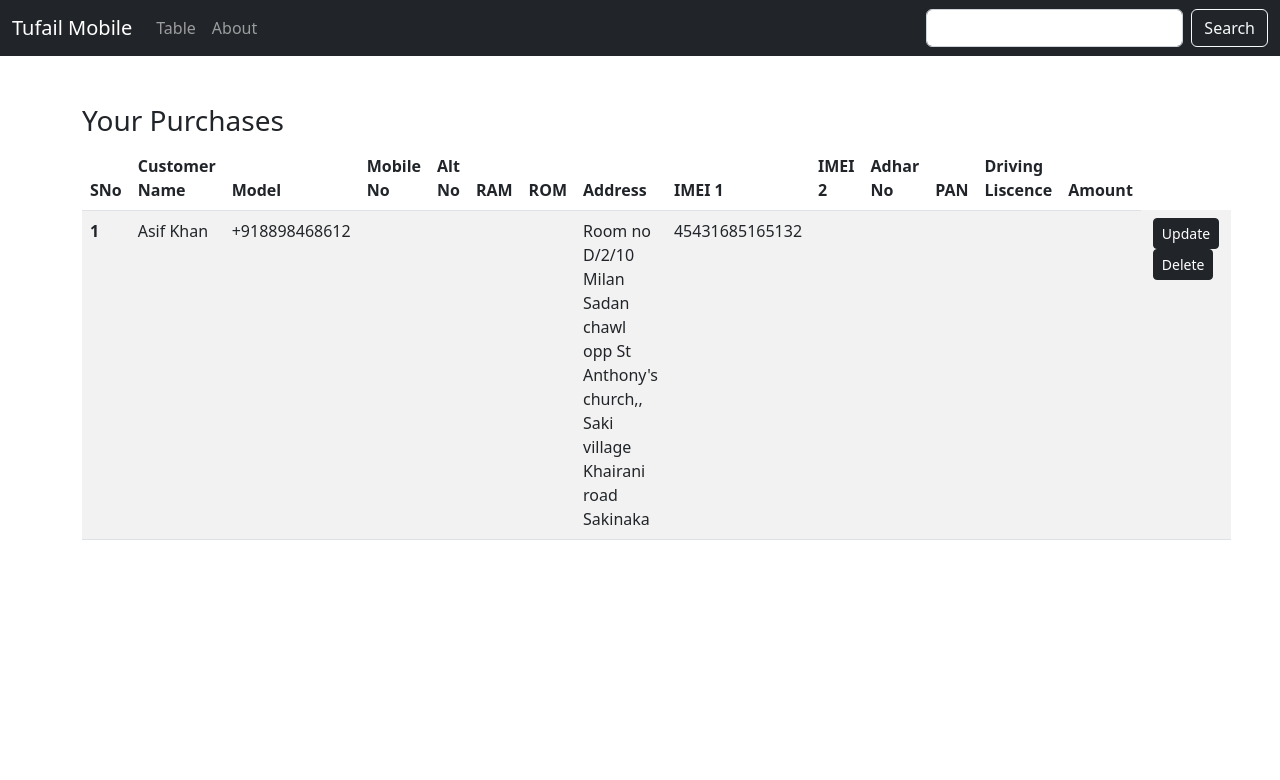
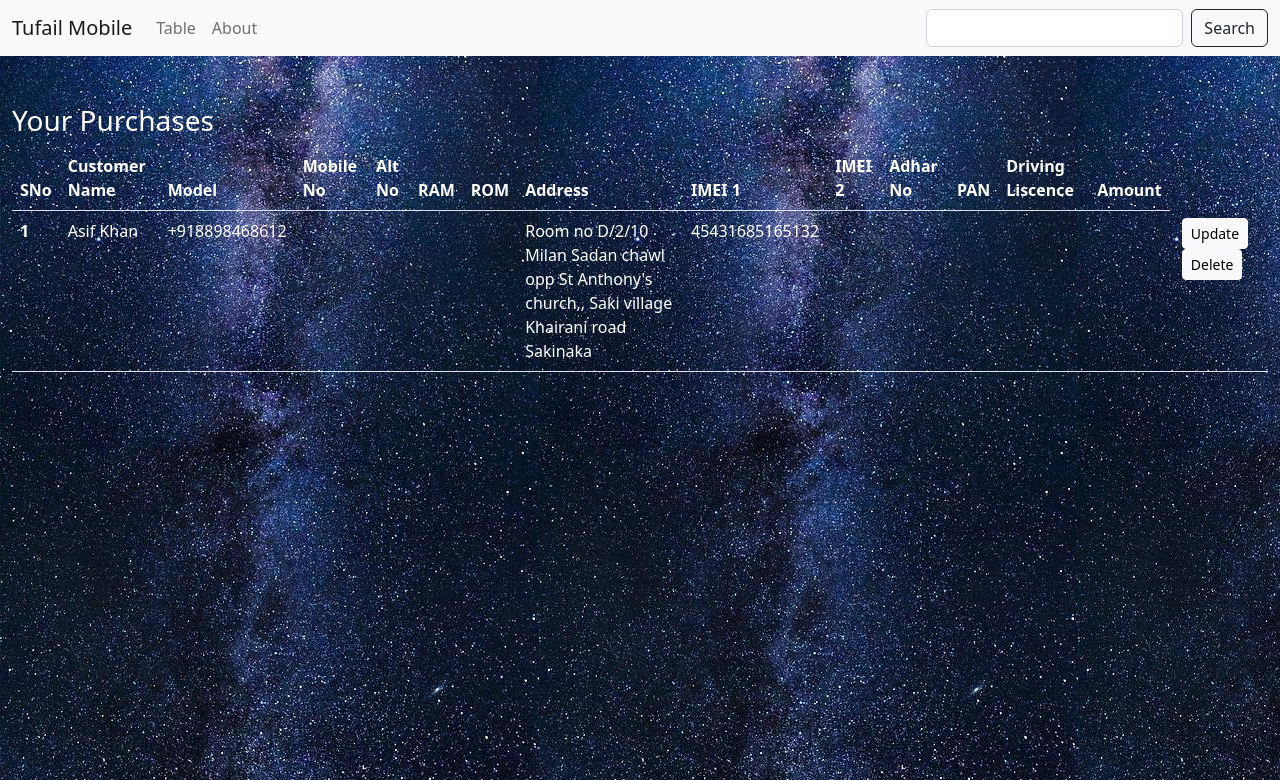
Before and after one commit to Asifza/Tufail-entries, a Flask app: page /table in a window 1280 px wide. Shown: the top 780 px of the page. Run offline with Flask 2, Linux system fonts and the light colour scheme; data comes from the database, SQL or seed files in the repository; both versions use the stored data as it was after the commit; some libraries are stand-ins or nearby versions.

Commit message:
Updated web app

```diff
--- a/app.py
+++ b/app.py
@@ -1,12 +1,18 @@
-from email.policy import default
+# from email.policy import default
 from flask import Flask, render_template, request, redirect
 from flask_sqlalchemy import SQLAlchemy
+from flask_wtf import FlaskForm
+from wtforms import StringField, SubmitField
+from wtforms.validators import DataRequired
 # import flask_whooshalchemy3 as wa
+import os
 
+SECRET_KEY = os.urandom(32)
 app = Flask(__name__)
 app.config['SQLALCHEMY_DATABASE_URI'] = "sqlite:///mobile.db"
 app.config['SQLALCHEMY_TRACK_MODIFICATIONS'] = True
 # app.config['WHOOSH_BASE'] = 'whoosh'
+app.config['SECRET_KEY'] = SECRET_KEY
 db = SQLAlchemy(app)
 
 class Mobile(db.Model):
@@ -104,11 +110,22 @@
 def about():
     return render_template('about.html', title='about')
 
-@app.route("/search",methods=['GET','POST'])
+@app.context_processor
+def base():
+    form = Searchform()
+    return dict(form = form)
+
+@app.route("/search",methods=['POST'])
 def search():
-    allMobile= Mobile.query.whoosh_search(request.args.get('query')).all()
+    form = Searchform()
+    if form.validate_on_submit():
+        Mobile.searched= form.searched.data
+        allMobile= Mobile.query.filter_by(IMEI_1=form)
+        return render_template('search.html', form = form, searched=Mobile.searched, allMobile=allMobile)
 
-    return render_template('search.html', allMobile = allMobile)
+class Searchform(FlaskForm):
+    searched = StringField("Searched", validators=[DataRequired()])
+    submit = SubmitField("Submit")
 
 if __name__ =="__main__":
     app.run(debug = True, port = 7500)
--- a/templates/base.html
+++ b/templates/base.html
@@ -2,17 +2,22 @@
 <html lang="en">
 
 <head>
+    <style>
+        body {
+        background-image:url({{url_for("static",filename="milkyway.jpg")}})
+        }
+    </style>
     <meta charset="utf-8">
     <meta name="viewport" content="width=device-width, initial-scale=1">
-    <title>{% block title %} {% endblock title %} - Tufail Mobile</title>
-    <link href="https://cdn.jsdelivr.net/npm/bootstrap@5.2.0/dist/css/bootstrap.min.css" rel="stylesheet"
-        integrity="sha384-gH2yIJqKdNHPEq0n4Mqa/HGKIhSkIHeL5AyhkYV8i59U5AR6csBvApHHNl/vI1Bx" crossorigin="anonymous">
+    <link href="https://cdn.jsdelivr.net/npm/bootstrap@5.2.1/dist/css/bootstrap.min.css" rel="stylesheet"
+    integrity="sha384-iYQeCzEYFbKjA/T2uDLTpkwGzCiq6soy8tYaI1GyVh/UjpbCx/TYkiZhlZB6+fzT" crossorigin="anonymous">
     <script src="https://kit.fontawesome.com/4c7460bb4f.js" crossorigin="anonymous"></script>
+        <title>{% block title %} {% endblock title %} - Tufail Mobile</title>
 </head>
 
 <body>
 </body>
-<nav class="navbar navbar-dark navbar-expand-lg bg-dark">
+<nav class="navbar navbar-light navbar-expand-lg bg-light">
     <div class="container-fluid">
         <a class="navbar-brand" href="/">Tufail Mobile</a>
         <button class="navbar-toggler" type="button" data-bs-toggle="collapse" data-bs-target="#navbarSupportedContent"
@@ -29,9 +34,11 @@
                 </li>
 
             </ul>
-            <form class="d-flex" role="search" method="GET" action="search">
-                <input class="form-control me-2" type="search" placeholdser="Search" aria-label="Search">
-                <button class="btn btn-outline-light" type="submit">Search</button>
+            <form class="d-flex" role="search" method="POST" action="{{url_for('search')}}">
+                {{ form.hidden_tag() }}
+                <input class="form-control me-2" type="search" placeholdser="Search" aria-label="Search"
+                    name="searched">
+                <button class="btn btn-outline-dark" type="submit">Search</button>
             </form>
         </div>
     </div>
--- a/templates/index.html
+++ b/templates/index.html
@@ -2,7 +2,7 @@
 {% block title %} Home {% endblock title %}
 {% block body %}
 
-<div class="container my-5">
+<div class="container my-5" style="color:white;">
     <h2>Add a Device</h2>
     <form action="/" method="post">
         <div class="mb-3">
@@ -57,7 +57,7 @@
             <label for="Amount" class="form-label">Amount</label>
             <input type="text" class="form-control" name="Amount" id="Amount">
         </div>
-        <button type="submit" class="btn btn-primary btn-dark">Submit</button>
+        <button type="submit" class="btn btn-primary btn-light">Submit</button>
     </form>
 </div>
 
--- a/templates/table.html
+++ b/templates/table.html
@@ -1,7 +1,7 @@
 {% extends 'base.html' %}
 {% block title %} Table {% endblock title %}
 {% block body %}
-<div class="container my-5">
+<div class="container-fluid my-5" style="color:white;">
     <h3>Your Purchases</h3>
     <table class="table table-striped">
         {% if allMobile|length==0 %}
@@ -9,7 +9,7 @@
             No Devices Found! Make an Entry.
         </div>
         {% else %}
-        <thead>
+        <thead style="color:white;">
             <tr>
                 <th scope="col">SNo</th>
                 <th scope="col">Customer Name</th>
@@ -31,23 +31,23 @@
 
             {% for mobile in allMobile %}
             <tr>
-                <th scope="row">{{loop.index}}</th>
-                <td>{{mobile.Cust_Name}}</td>
-                <td>{{mobile.Model}}</td>
-                <td>{{mobile.Mob_No}}</td>
-                <td>{{mobile.Alt_No}}</td>
-                <td>{{mobile.RAM}}</td>
-                <td>{{mobile.ROM}}</td>
-                <td>{{mobile.Address}}</td>
-                <td>{{mobile.IMEI_1}}</td>
-                <td>{{mobile.IMEI_2}}</td>
-                <td>{{mobile.Adhar}}</td>
-                <td>{{mobile.PAN}}</td>
-                <td>{{mobile.Driv_Lisce}}</td>
-                <td>{{mobile.Amount}}</td>
+                <th scope="row" style="color:white;">{{loop.index}}</th>
+                <td style="color:white;">{{mobile.Cust_Name}}</td>
+                <td style="color:white;">{{mobile.Model}}</td>
+                <td style="color:white;">{{mobile.Mob_No}}</td>
+                <td style="color:white;">{{mobile.Alt_No}}</td>
+                <td style="color:white;">{{mobile.RAM}}</td>
+                <td style="color:white;">{{mobile.ROM}}</td>
+                <td style="color:white;">{{mobile.Address}}</td>
+                <td style="color:white;">{{mobile.IMEI_1}}</td>
+                <td style="color:white;">{{mobile.IMEI_2}}</td>
+                <td style="color:white;">{{mobile.Adhar}}</td>
+                <td style="color:white;">{{mobile.PAN}}</td>
+                <td style="color:white;">{{mobile.Driv_Lisce}}</td>
+                <td style="color:white;">{{mobile.Amount}}</td>
                 <td>
-                    <a href="/update/{{mobile.sno}}" type="button" class="btn btn-dark btn-sm mx-1">Update</button>
-                    <a href="/delete/{{mobile.sno}}" type="button" class="btn btn-dark btn-sm mx-1">Delete</button>
+                    <a href="/update/{{mobile.sno}}" type="button" class="btn btn-light btn-sm mx-1">Update</button>
+                    <a href="/delete/{{mobile.sno}}" type="button" class="btn btn-light btn-sm mx-1">Delete</button>
                 </td>
             </tr>
 
```
Also changed, not shown: templates/about.html (+6 -6 lines), templates/search.html (+4 -4 lines), mobile.db, static/Coding_with_Style_uhd.jpg (added), static/IMG_20220725_121008.jpg (added), static/IMG_20220725_130257.jpg (added), static/milkyway.jpg (added), static/theme_ntp_background.jpeg (added).
